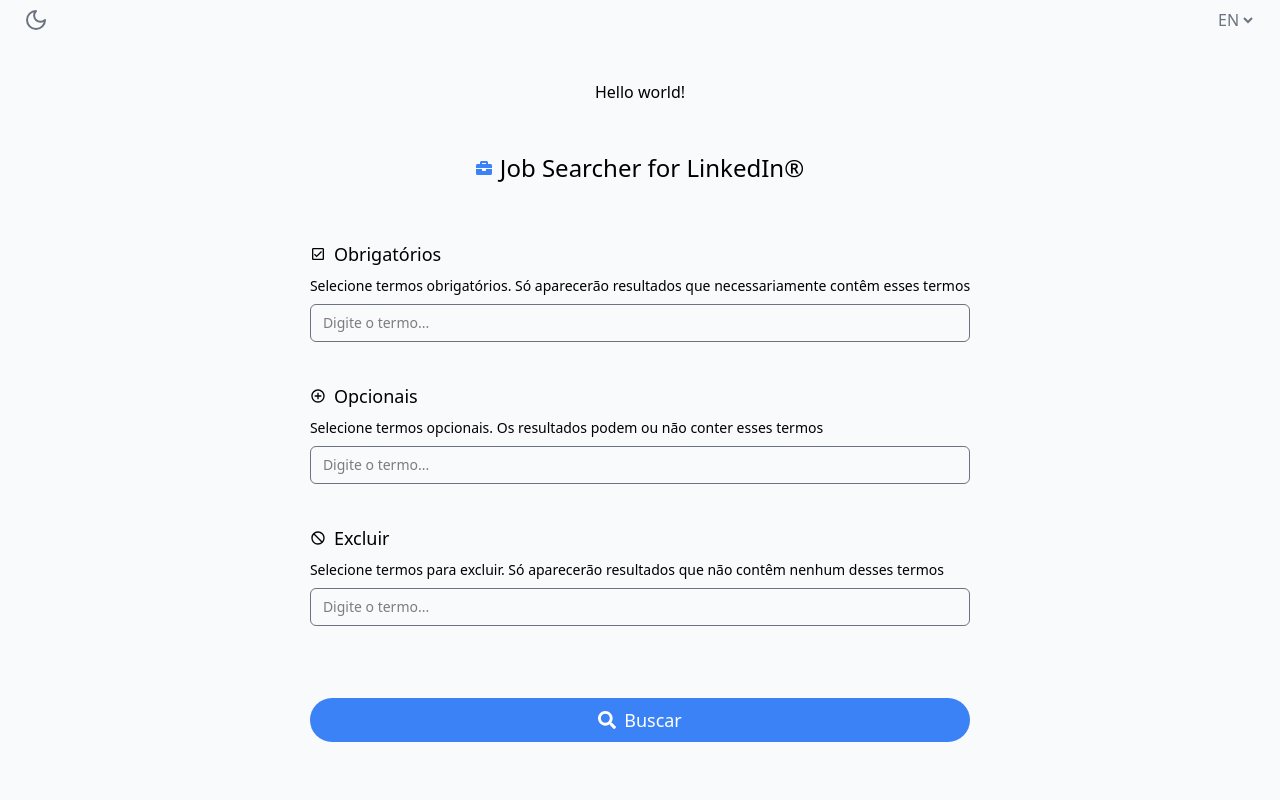
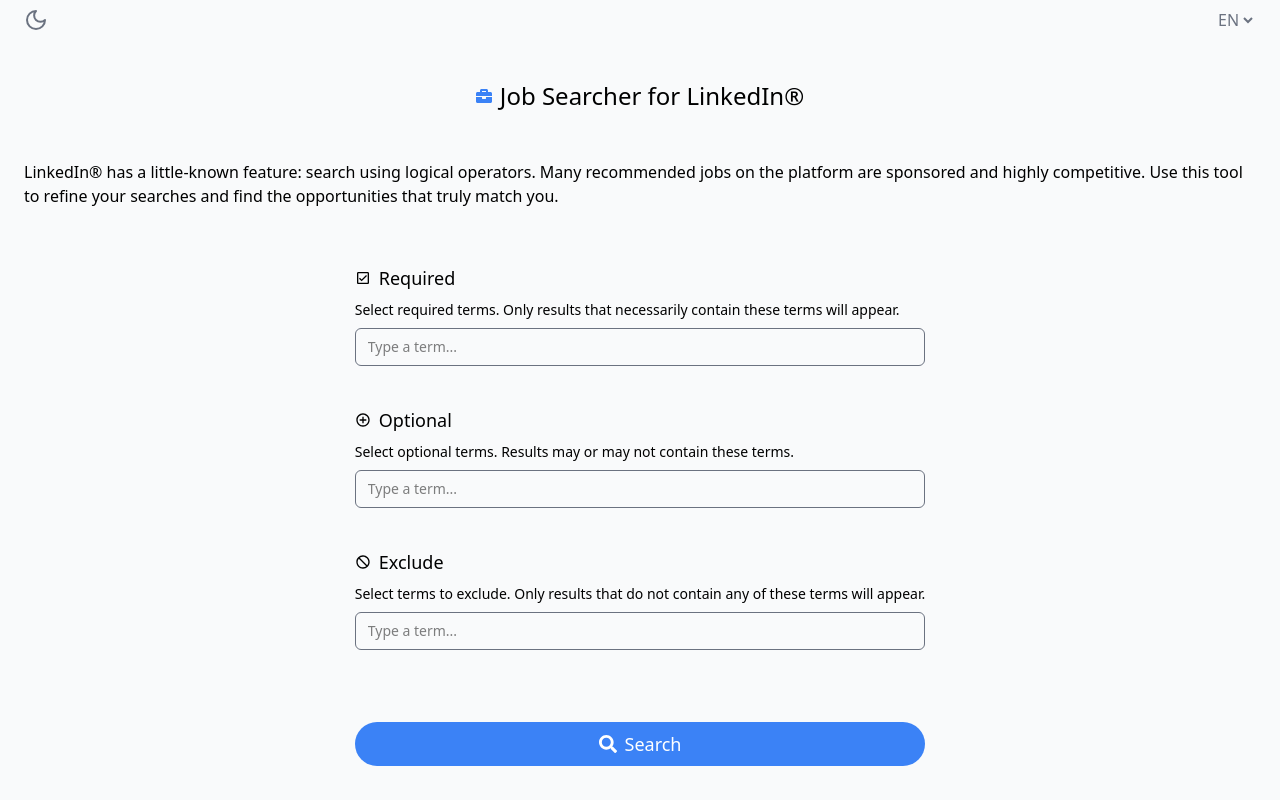
Before and after one commit to lipe-pepe/linkedin-search, a Next.js app: page /en in a window 1280 px wide. Built offline with nearby package versions, Linux system fonts and the light colour scheme.

Commit message:
feat: :sparkles: added translation messages

```diff
--- a/messages/en.json
+++ b/messages/en.json
@@ -1,6 +1,24 @@
 {
   "HomePage": {
-    "title": "Hello world!",
-    "about": "Go to the about page"
+    "title": "Job Searcher for LinkedIn®",
+    "about": "LinkedIn® has a little-known feature: search using logical operators. Many recommended jobs on the platform are sponsored and highly competitive. Use this tool to refine your searches and find the opportunities that truly match you."
+  },
+  "Form": {
+    "mandatory": {
+      "title": "Required",
+      "description": "Select required terms. Only results that necessarily contain these terms will appear.",
+      "placeholder": "Type a term..."
+    },
+    "include": {
+      "title": "Optional",
+      "description": "Select optional terms. Results may or may not contain these terms.",
+      "placeholder": "Type a term..."
+    },
+    "exclude": {
+      "title": "Exclude",
+      "description": "Select terms to exclude. Only results that do not contain any of these terms will appear.",
+      "placeholder": "Type a term..."
+    },
+    "button": "Search"
   }
 }
--- a/messages/pt.json
+++ b/messages/pt.json
@@ -1,6 +1,24 @@
 {
   "HomePage": {
-    "title": "Olá mundo!",
-    "about": "Go to the about page"
+    "title": "Busca de Vagas no LinkedIn®",
+    "about": "O LinkedIn® possui um recurso pouco conhecido: a busca com operadores lógicos. Muitas das vagas recomendadas na plataforma são patrocinadas e altamente concorridas. Use esta ferramenta para refinar suas buscas e encontrar as oportunidades que realmente combinam com você."
+  },
+  "Form": {
+    "mandatory": {
+      "title": "Obrigatórios",
+      "description": "Selecione termos obrigatórios. Só aparecerão resultados que necessariamente contêm esses termos",
+      "placeholder": "Digite o termo..."
+    },
+    "include": {
+      "title": "Opcionais",
+      "description": "Selecione termos opcionais. Os resultados podem ou não conter esses termos",
+      "placeholder": "Digite o termo..."
+    },
+    "exclude": {
+      "title": "Excluir",
+      "description": "Selecione termos para excluir. Só aparecerão resultados que não contêm nenhum desses termos",
+      "placeholder": "Digite o termo..."
+    },
+    "button": "Buscar"
   }
 }
--- a/src/app/[locale]/page.tsx
+++ b/src/app/[locale]/page.tsx
@@ -8,13 +8,13 @@
   return (
     <div className="mt-2 mx-6 flex flex-col justify-center items-center gap-12">
       <Header />
-      <h1>{t("title")}</h1>
       <div className="flex flex-wrap items-center gap-2">
         <div className="text-primary">
           <FaBriefcase />
         </div>
-        <p className="text-2xl font-medium">Job Searcher for LinkedIn®</p>
+        <p className="text-2xl font-medium">{t("title")}</p>
       </div>
+      <p>{t("about")}</p>
       <Form />
     </div>
   );
--- a/src/components/form.tsx
+++ b/src/components/form.tsx
@@ -11,8 +11,11 @@
 } from "react-icons/md";
 import { generateSearchString } from "@/utils/generateSearchString";
 import Button from "./button";
+import { useTranslations } from "next-intl";
 
 const Form = () => {
+  const t = useTranslations("Form");
+
   const [terms, setTerms] = useState<string[]>([]);
 
   const [mandatoryList, setMandatoryList] = useState<string[]>([]);
@@ -46,28 +49,28 @@
       <TermsContext value={terms}>
         <Select
           icon={<MdOutlineCheckBox />}
-          title="Obrigatórios"
-          description="Selecione termos obrigatórios. Só aparecerão resultados que necessariamente contêm esses termos"
-          placeholder="Digite o termo..."
+          title={t("mandatory.title")}
+          description={t("mandatory.description")}
+          placeholder={t("mandatory.placeholder")}
           onChange={(x) => setMandatoryList(x)}
         />
         <Select
           icon={<MdOutlineAddCircleOutline />}
-          title="Opcionais"
-          description="Selecione termos opcionais. Os resultados podem ou não conter esses termos"
-          placeholder="Digite o termo..."
+          title={t("include.title")}
+          description={t("include.description")}
+          placeholder={t("include.placeholder")}
           onChange={(x) => setIncludeList(x)}
         />
         <Select
           icon={<MdOutlineDoDisturb />}
-          title="Excluir"
-          description="Selecione termos para excluir. Só aparecerão resultados que não contêm nenhum desses termos"
-          placeholder="Digite o termo..."
+          title={t("exclude.title")}
+          description={t("exclude.description")}
+          placeholder={t("exclude.placeholder")}
           onChange={(x) => setExcludeList(x)}
         />
       </TermsContext>
       <div className="h-8" />
-      <Button icon={<FaSearch />} text="Buscar" type="submit" />
+      <Button icon={<FaSearch />} text={t("button")} type="submit" />
     </form>
   );
 };
```
